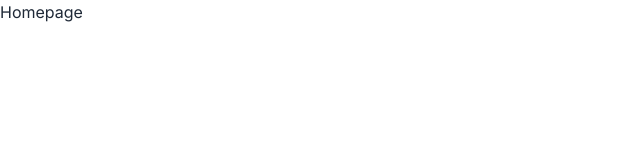
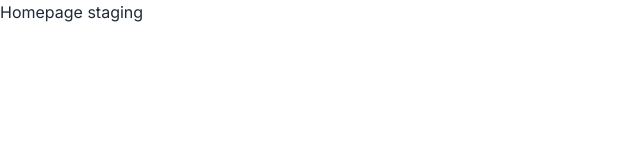
Before and after one commit to MoehammadRizky/FinalAssignment, a Next.js app: page / in a window 1280 px wide. Shown: the top 160 px of the page, without its empty margins (0-640 px from the left). Built offline with nearby package versions, Linux system fonts and the light colour scheme.

Commit message:
Chore chage text

```diff
--- a/src/app/page.js
+++ b/src/app/page.js
@@ -2,6 +2,6 @@ import Register from "@/components/auth/register";
 
 export default function Page() {
   return (
-  <div>Homepage</div>
+  <div>Homepage staging</div>
   );
 }
```
